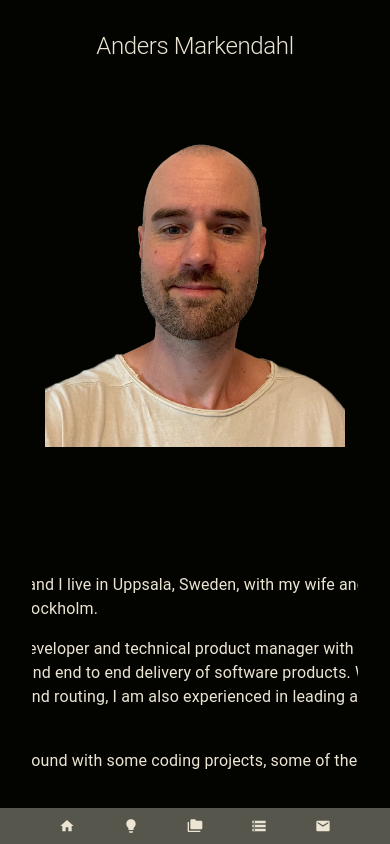
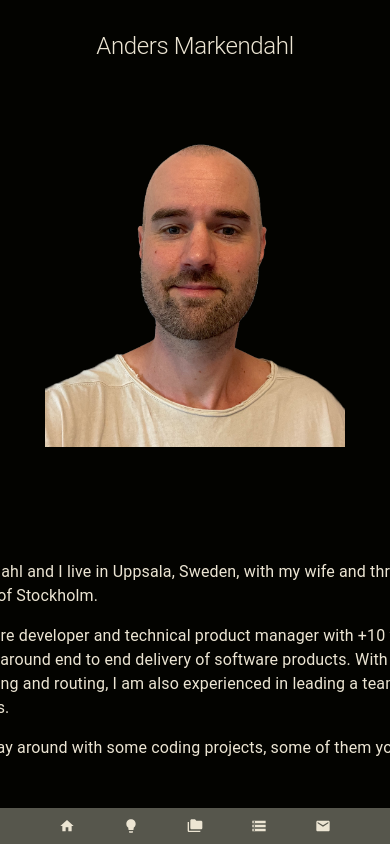
Before and after one commit to andersmarkendahl/andersmarkendahl.github.io, a React app: page / in a window 390 px wide. Shown: the top 844 px of the page. Built offline with nearby package versions, Linux system fonts and the light colour scheme.

Commit message:
Simple responsiveness for App

```diff
--- a/src/App.tsx
+++ b/src/App.tsx
@@ -29,6 +29,17 @@ export const App = () => {
         justifyContent: 'center',
         overflow: 'hidden',
         margin: '32px',
+        marginLeft: 'auto',
+        marginRight: 'auto',
+        '@media (min-width: 600px)': {
+          maxWidth: '600px',
+        },
+        '@media (min-width: 900px)': {
+          maxWidth: '900px',
+        },
+        '@media (min-width: 1200px)': {
+          maxWidth: '1200px',
+        },
       }}
       >
         <Stack spacing={8}>
--- a/src/components/Section.tsx
+++ b/src/components/Section.tsx
@@ -8,7 +8,7 @@ import {
 
 const SectionHeader = ({ title } : { title : string }) => (
   <div css={{ marginBottom: '8px', maxWidth: '200px' }}>
-    <Typography variant="h4">
+    <Typography variant="h2">
       {title}
     </Typography>
     <Divider sx={{ width: '100%', borderBottomWidth: 4 }} orientation="horizontal" />
```
